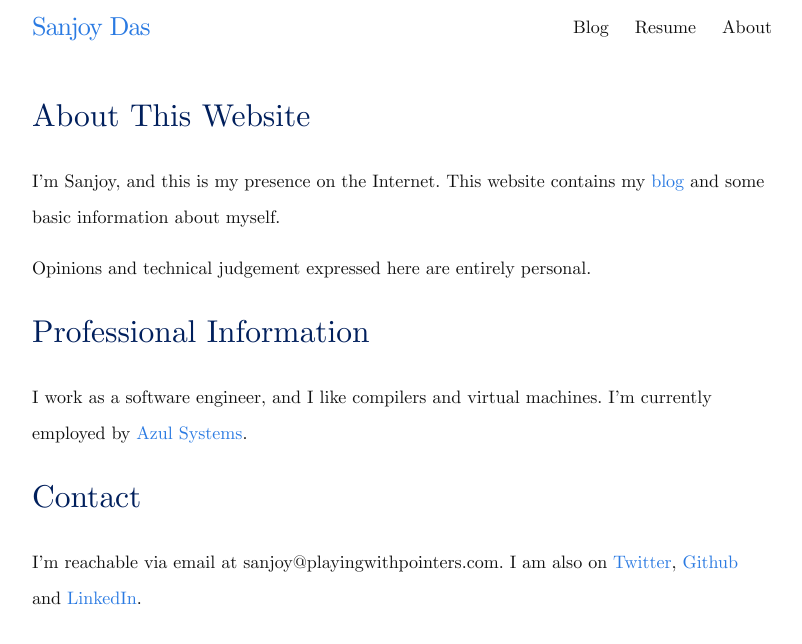
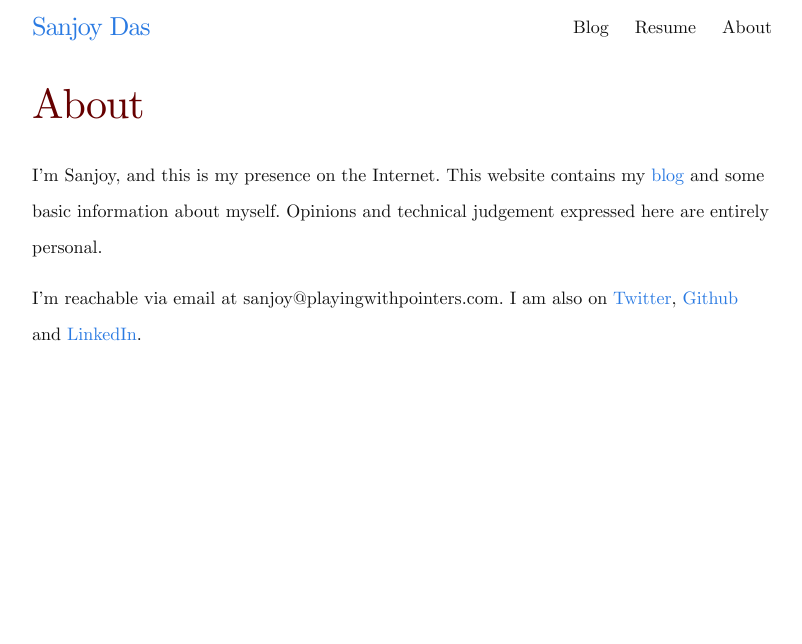
Before and after one commit to sanjoy/playingwithpointers.com, a Jekyll site: the page built from index.md, in a window 1280 px wide. Shown: the top 644 px of the page, without its empty margins (238-1040 px from the left). Built offline with Jekyll 4.4.1, drawn with Linux system fonts in a browser that asks for light colours.

Commit message:
minor edits

```diff
--- a/index.md
+++ b/index.md
@@ -3,25 +3,18 @@ layout: default
 title: About playing with pointers
 ---
 
-# About This Website
+<header class="post-header">
+  <h1 class="post-title">About</h1>
+</header>
 
 I'm Sanjoy, and this is my presence on the Internet.  This website
 contains my [blog][blog] and some basic information about myself.
-
 Opinions and technical judgement expressed here are entirely personal.
-
-# Professional Information
-
-I work as a software engineer, and I like compilers and virtual
-machines.  I'm currently employed by [Azul Systems][azul].
-
-# Contact
 
 I'm reachable via email at <span class="contact">&#115;&#097;&#110;&#106;&#111;&#121;&#064;&#112;&#108;&#097;&#121;&#105;&#110;&#103;&#119;&#105;&#116;&#104;&#112;&#111;&#105;&#110;&#116;&#101;&#114;&#115;&#046;&#099;&#111;&#109;</span>.
 I am also on [Twitter][twitter], [Github][github] and
 [LinkedIn][linkedin].
 
-[azul]: <http://azulsystems.com>
 [blog]: </blog.html>
 [linkedin]: <http://in.linkedin.com/in/sanjoydas>
 [twitter]: <http://twitter.com/SCombinator>
```
